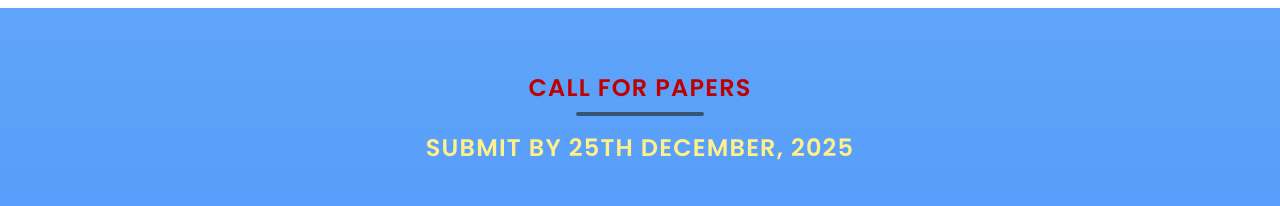
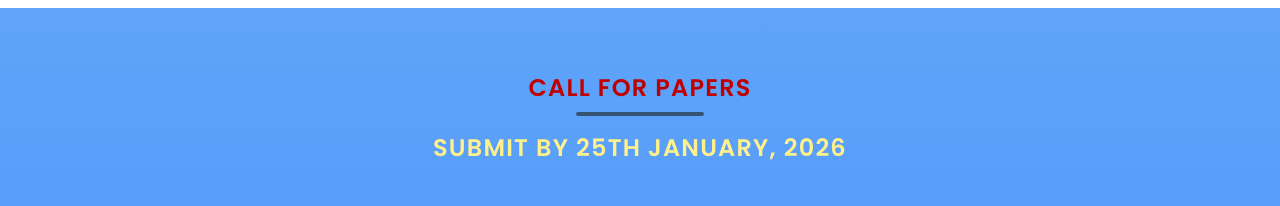
Before and after one commit to ncrtces-team/ncrtces-2026, a React (Vite) app: page / in a window 1280 px wide. Shown: the part 5120-5326 px from the top of the page. Built offline with nearby package versions, Linux system fonts and the light colour scheme.

Commit message:
Update callforpapers.jsx

```diff
--- a/pages/callforpapers.jsx
+++ b/pages/callforpapers.jsx
@@ -14,7 +14,7 @@ const Cfp = () => {
               <div className="w-32 h-[4px] mx-auto bg-[#365372] rounded-xl mt-2 mb-4"></div>
               <div className="text-yellow-200">
                 {" "}
-                Submit by 25th December, 2025
+                Submit by 25th January, 2026
               </div>
             </h2>
           </header>
```
